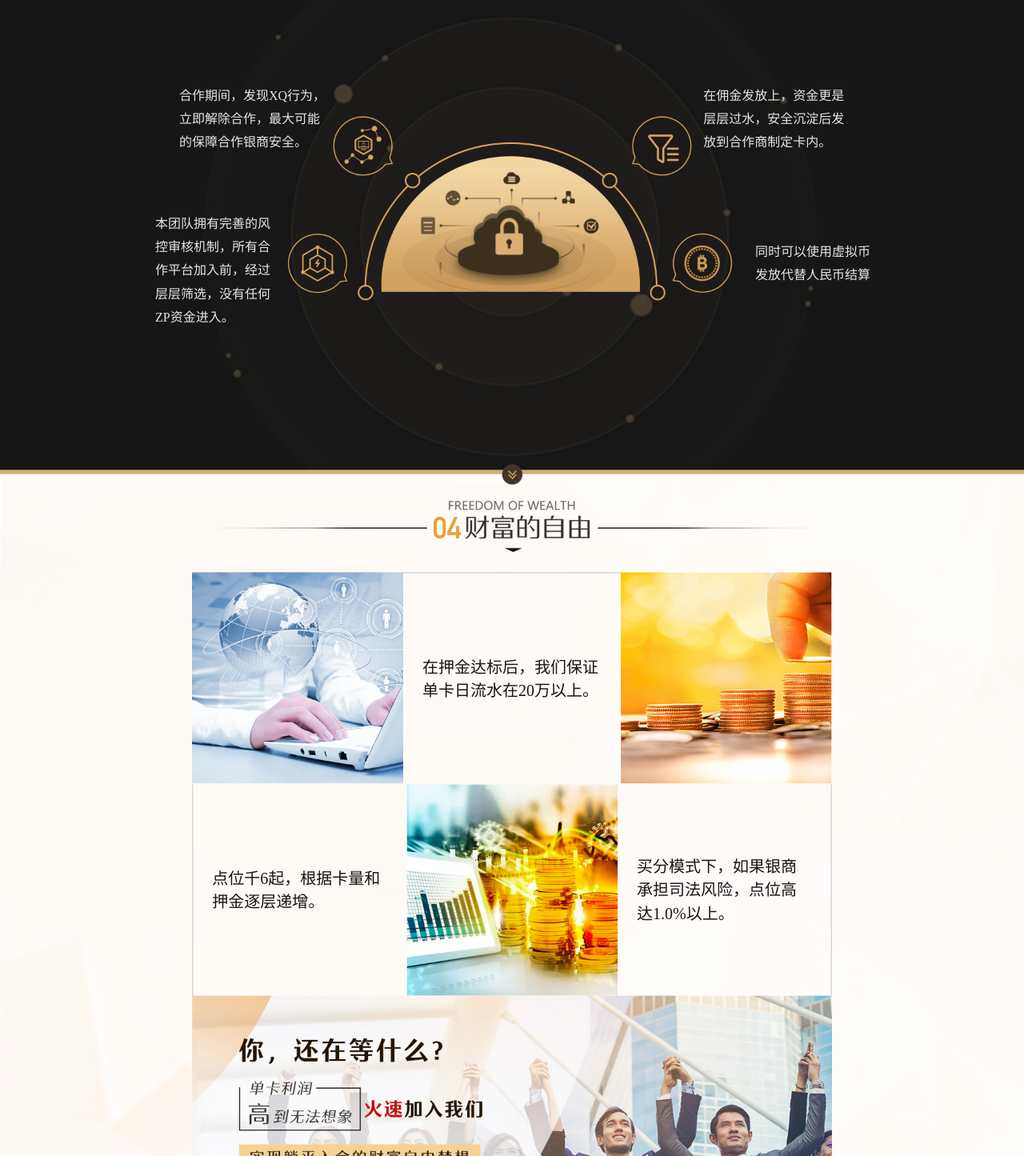
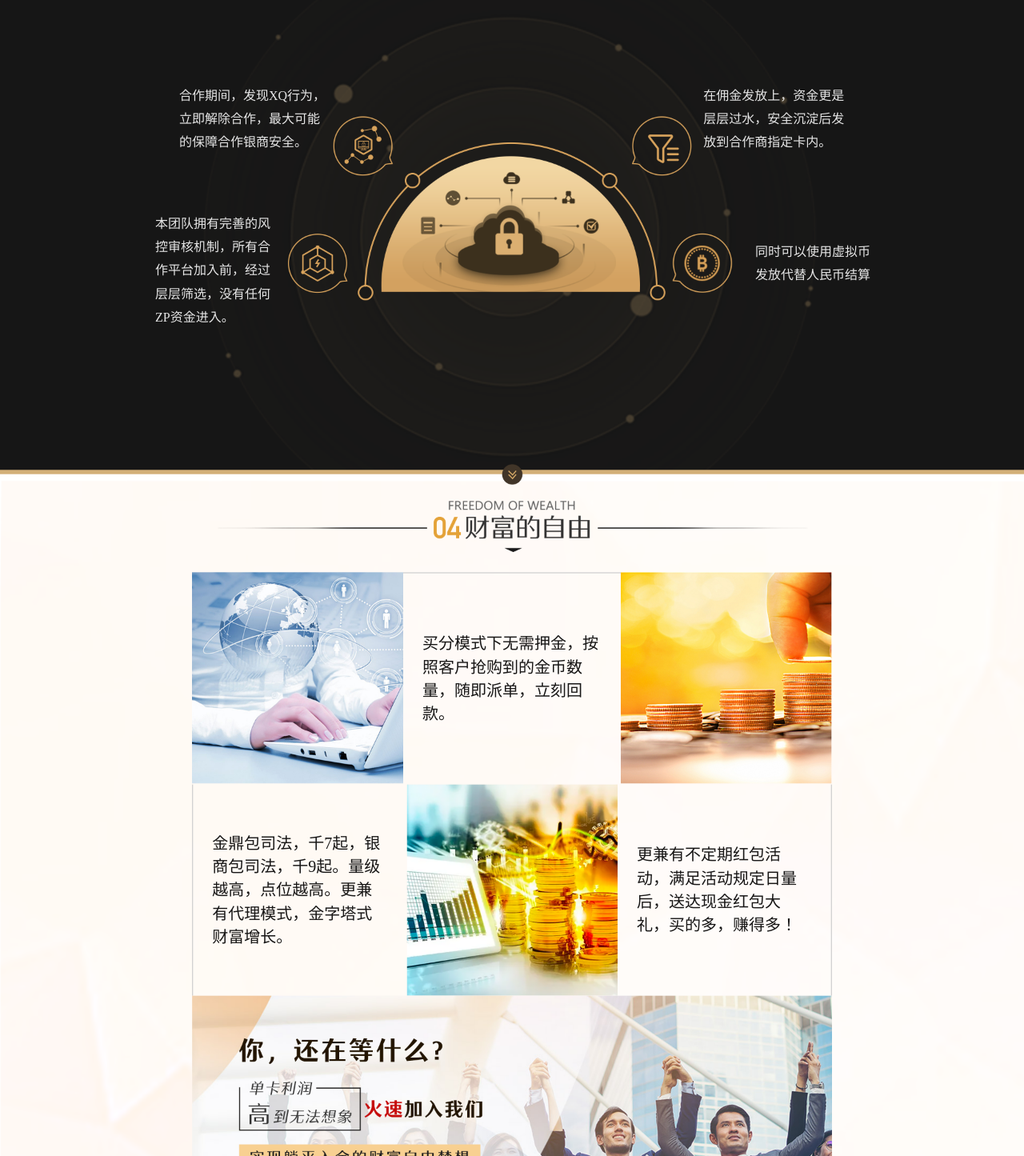
Before and after one commit to yoyo-pan/HQOC-gin, a plain HTML site: page index.html in a window 1280 px wide. Shown: the part 2010-3455 px from the top of the page at 80% size. Drawn offline with Linux system fonts and the light colour scheme; a web font is replaced by a local one.

Commit message:
text refine

```diff
--- a/index.html
+++ b/index.html
@@ -101,7 +101,7 @@
               <img class="section-2-article-img" src="assets/article-1.png" />
               <div class="section-2-article-title">方案一</div>
               <div class="section-2-article-content">
-                押金托管模式，一次交付押金，卡托管在我司，躺着把钱赚！
+                人工代收付买分模式，买分资源充足，随买随到，全自动上分，不需要人工确认，资金循环充分，创造更多利润。
               </div>
               <img class="section-2-article-icon" src="assets/icon_01@2x.png" alt="icon01" />
             </article>
@@ -119,7 +119,7 @@
               <img class="section-2-article-img" src="assets/article-3.png" />
               <div class="section-2-article-title">方案三</div>
               <div class="section-2-article-content">
-                人工代收付买分模式，买分资源充足，随买随到，全自动上分，不需要人工确认，资金循环充分，创造更多利润。
+                押金托管模式，一次交付押金，卡托管在我司，躺着把钱赚！
               </div>
               <img class="section-2-article-icon" src="assets/icon_03@2x.png" alt="icon03" />
             </article>
@@ -140,7 +140,7 @@
             本团队拥有完善的风控审核机制，所有合作平台加入前，经过层层筛选，没有任何ZP资金进入。
           </div>
           <div class="top-right">
-            在佣金发放上，资金更是层层过水，安全沉淀后发放到合作商制定卡内。
+            在佣金发放上，资金更是层层过水，安全沉淀后发放到合作商指定卡内。
           </div>
           <div class="bottom-right">同时可以使用虚拟币发放代替人民币结算</div>
         </div>
@@ -155,15 +155,17 @@
           <div class="section-4-row">
             <img class="section-4-img" src="assets/04_01@2x.png" alt="0401" />
             <div class="section-4-content border-top">
-              在押金达标后，我们保证单卡日流水在20万以上。
+              买分模式下无需押金，按照客户抢购到的金币数量，随即派单，立刻回款。
             </div>
             <img class="section-4-img" src="assets/04_02@2x.png" alt="0402" />
           </div>
           <div class="section-4-row">
-            <div class="section-4-content border-left">点位千6起，根据卡量和押金逐层递增。</div>
+            <div class="section-4-content border-left">
+              金鼎包司法，千7起，银商包司法，千9起。量级越高，点位越高。更兼有代理模式，金字塔式财富增长。
+            </div>
             <img class="section-4-img" src="assets/04_03@2x.png" alt="0403" />
             <div class="section-4-content border-right">
-              买分模式下，如果银商承担司法风险，点位高达1.0%以上。
+              更兼有不定期红包活动，满足活动规定日量后，送达现金红包大礼，买的多，赚得多！
             </div>
           </div>
           <img style="width: 100%" src="assets/join_us.png" alt="joinus" />
```
Also changed, not shown: assets/article-1.png, assets/article-3.png, assets/icon_01@2x.png, assets/icon_03@2x.png.
